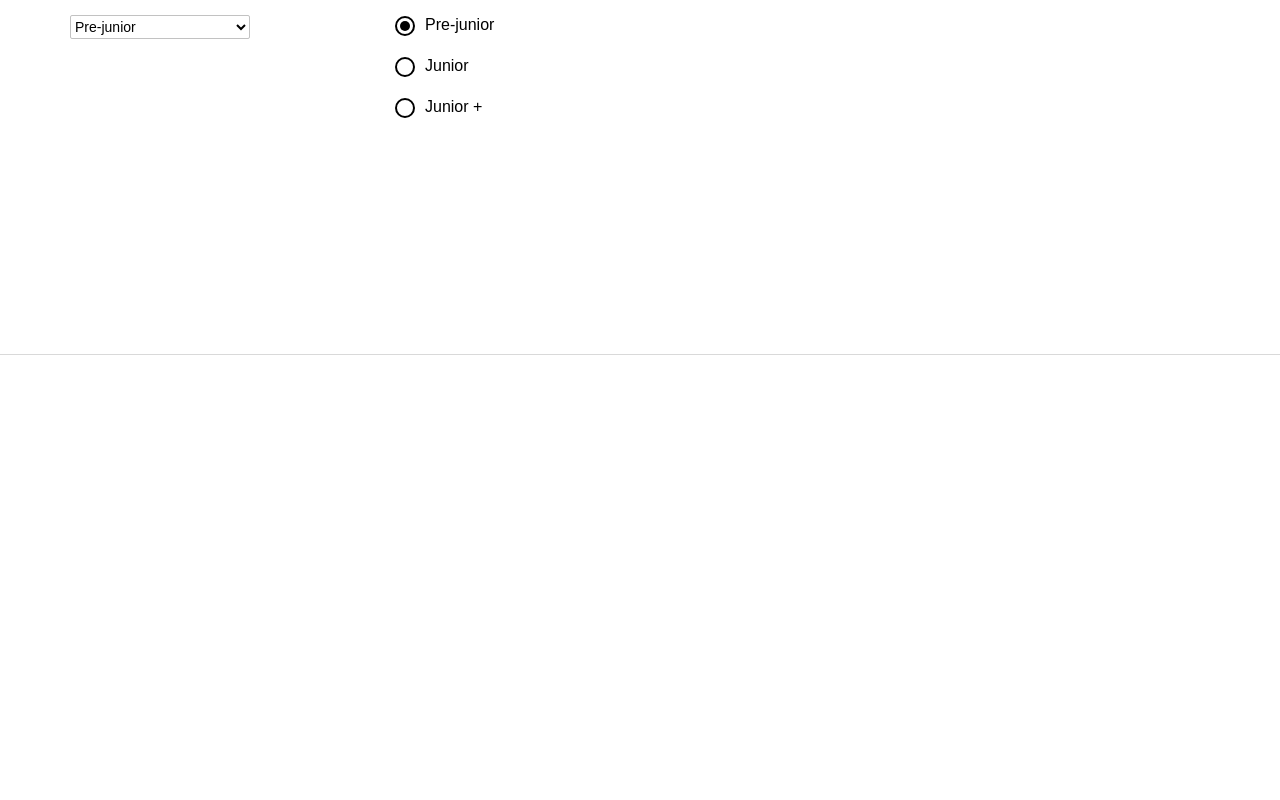
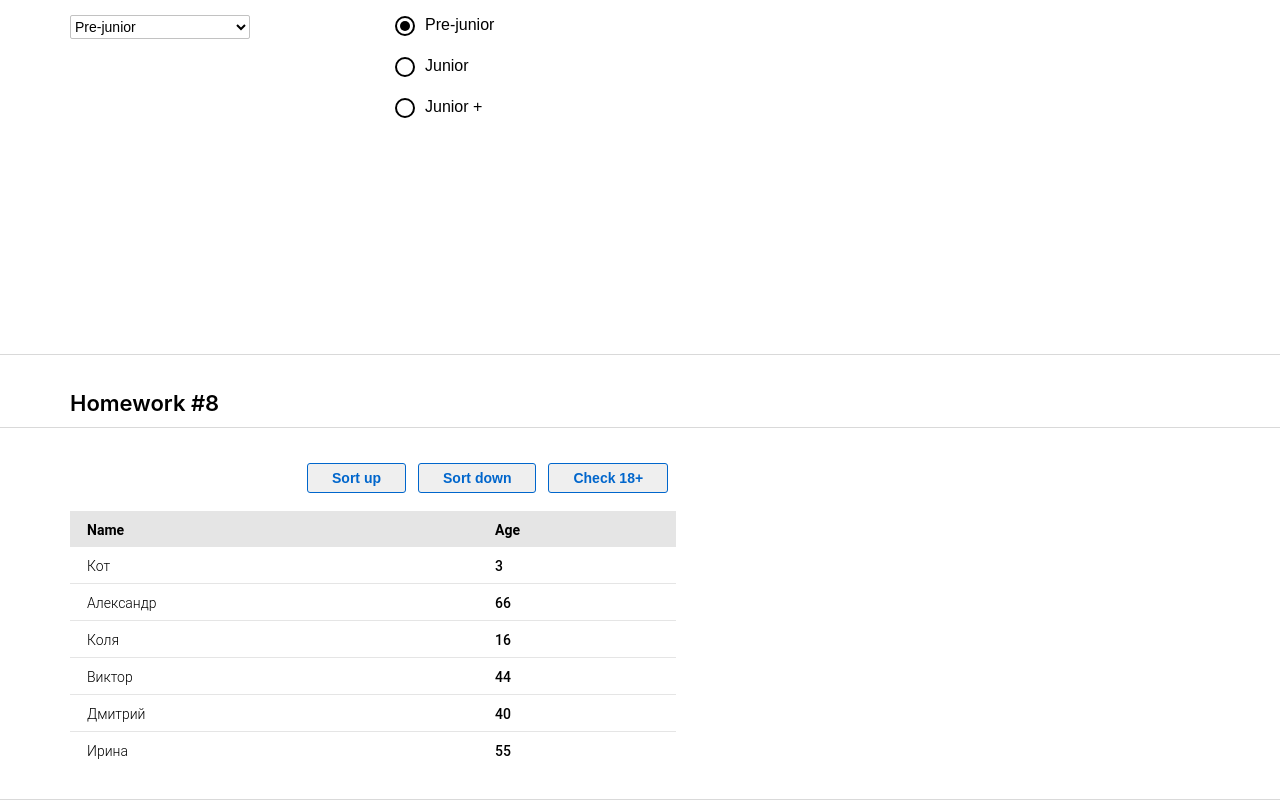
Before and after one commit to Rita05/homework_front_sprint02, a React (Create React App) app: page /#/pre-junior in a window 1280 px wide. Shown: the part 2459-3259 px from the top of the page. Before the commit the page ends 2814 px from the top, so only its background shows below. Built offline with nearby package versions, Linux system fonts and the light colour scheme.

Commit message:
make hw08 homework in sprint03

```diff
--- a/src/s1-main/App.tsx
+++ b/src/s1-main/App.tsx
@@ -12,6 +12,7 @@ import HW4 from '../s2-homeworks/hw04/HW4'
 import HW5 from '../s2-homeworks/hw05/HW5'
 import HW6 from '../s2-homeworks/hw06/HW6'
 import HW7 from '../s2-homeworks/hw07/HW7'
+import HW8 from '../s2-homeworks/hw08/HW8'
 
 function App() {
     return (
@@ -25,6 +26,7 @@ function App() {
             <HW5 />
             <HW6 />
             <HW7 />
+            <HW8 />
         </div>
     )
 }
--- a/src/s2-homeworks/hw08/HW8.module.css
+++ b/src/s2-homeworks/hw08/HW8.module.css
@@ -1,23 +1,65 @@
+.hw8 {
+	margin: 0 auto;
+	margin-top: 35.5px;
+	width: 1280px;
+}
+
 .item {
+	border-bottom: 1px solid #E5E5E5;
 }
 
 .item:last-of-type {
+	border-bottom: none;
 }
 
 .users {
+	max-width: 606px;
+	width: 100%;
+	margin-top: 18px;
+	margin-top: 18px;
+	border-collapse: collapse;
 }
 
 .buttonsContainer {
+	display: flex;
+	column-gap: 12px;
+  margin-top: 35.5px;
+	margin-left: 237px;
 }
 
 .container {
+	padding-left: 70px;
 }
 
 .thead {
+	color: #000000;
+	font-family: 'Roboto', sans-serif;
+	font-size: 14px;
+	font-weight: 600;
+	line-height: 16px;
+	height: 36px;
+	background-color: #E5E5E5;
+}
+
+.thead > tr > td {
+	font-size: 14px;
+	font-weight: 600;
 }
 
 .nameCol {
+	color: #000000;
+	font-family: 'Roboto', sans-serif;
+	font-size: 14px;
+	font-weight: 300;
+	line-height: 16px;
+	padding: 11px 0 9px 17px;
 }
 
 .ageCol {
+	color: #000000;
+	font-family: 'Roboto', sans-serif;
+	font-size: 14px;
+	font-weight: 500;
+	line-height: 16px;
+	padding: 11px 0 9px 17px;
 }
--- a/src/s2-homeworks/hw08/HW8.tsx
+++ b/src/s2-homeworks/hw08/HW8.tsx
@@ -1,5 +1,5 @@
-import React, {useState} from 'react'
-import {homeWorkReducer} from './bll/homeWorkReducer'
+import React, { useState } from 'react'
+import { homeWorkReducer } from './bll/homeWorkReducer'
 import s from './HW8.module.css'
 import s2 from '../../s1-main/App.module.css'
 import SuperButton from '../hw04/common/c2-SuperButton/SuperButton'
@@ -19,42 +19,42 @@ export type UserType = {
 
 const initialPeople: UserType[] = [
 	// студенты могут поменять имя/возраст/количество объектов, _id должны быть целочисленные
-    {_id: 0, name: 'Кот', age: 3},
-    {_id: 1, name: 'Александр', age: 66},
-    {_id: 2, name: 'Коля', age: 16},
-    {_id: 3, name: 'Виктор', age: 44},
-    {_id: 4, name: 'Дмитрий', age: 40},
-    {_id: 5, name: 'Ирина', age: 55},
+	{ _id: 0, name: 'Кот', age: 3 },
+	{ _id: 1, name: 'Александр', age: 66 },
+	{ _id: 2, name: 'Коля', age: 16 },
+	{ _id: 3, name: 'Виктор', age: 44 },
+	{ _id: 4, name: 'Дмитрий', age: 40 },
+	{ _id: 5, name: 'Ирина', age: 55 },
 ]
 
 const HW8 = () => {
 	const [people, setPeople] = useState<UserType[]>(initialPeople)
 	const [currentSort, setCurrentSort] = useState('')
 
-    const finalPeople = people.map((u: UserType) => <User key={u._id} u={u}/>)
+	const finalPeople = people.map((u: UserType) => <User key={u._id} u={u} />)
 
 	const sortUp = () => {
 		setPeople(
-            homeWorkReducer(initialPeople, {type: 'sort', payload: 'up'})
+			homeWorkReducer(initialPeople, { type: 'sort', payload: 'up' })
 		) // в алфавитном порядке a.name > b.name
 		setCurrentSort('up')
 	}
 
 	const sortDown = () => {
 		setPeople(
-            homeWorkReducer(initialPeople, {type: 'sort', payload: 'down'})
+			homeWorkReducer(initialPeople, { type: 'sort', payload: 'down' })
 		) // в обратном порядке a.name < b.name}
 		setCurrentSort('down')
 	}
 	const check18 = () => {
 		setPeople(
-            homeWorkReducer(initialPeople, {type: 'check', payload: 18})
+			homeWorkReducer(initialPeople, { type: 'check', payload: 18 })
 		) // совершеннолетние
 		setCurrentSort('18')
 	}
 
 	return (
-        <div id={'hw3'}>
+		<div id={'hw3'} className={s.hw8}>
 			<div className={s2.hwTitle}>Homework #8</div>
 			<div className={s2.hw}>
 				<div className={s.container}>
--- a/src/s2-homeworks/hw08/User.tsx
+++ b/src/s2-homeworks/hw08/User.tsx
@@ -8,15 +8,17 @@ type UserPropsType = {
 }
 
 const User: React.FC<UserPropsType> = ({ u }) => {
+    const { name, age } = u;
     return (
         <tr id={'hw8-user-' + u._id + '-' + u.age} className={s.item}>
             <td id={'hw8-user-name-' + u._id} className={s.nameCol}>
                 {/*отобразить имя*/}
+                {name}
 
             </td>
-            <td id={'hw8-user-age-' + u._id}>
+            <td id={'hw8-user-age-' + u._id} className={s.ageCol}>
                 {/*отобразить возраст*/}
-
+                {age}
             </td>
         </tr>
     )
--- a/src/s2-homeworks/hw08/bll/homeWorkReducer.ts
+++ b/src/s2-homeworks/hw08/bll/homeWorkReducer.ts
@@ -1,18 +1,19 @@
-import {UserType} from '../HW8'
+import { UserType } from '../HW8'
 
 type ActionType =
 	| { type: 'sort'; payload: 'up' | 'down' }
 	| { type: 'check'; payload: number }
 
-export const homeWorkReducer = (state: any, action: any): any => { // need to fix any
+export const homeWorkReducer = (state: Array<UserType>, action: ActionType): Array<UserType> => {
 	switch (action.type) {
-        case 'sort': { // by name
-
-            return state // need to fix
+		case 'sort': {
+			const compareNames = action.payload === 'up'
+				? (a: UserType, b: UserType) => a.name.localeCompare(b.name)
+				: (a: UserType, b: UserType) => b.name.localeCompare(a.name);
+			return [...state].sort(compareNames);
 		}
 		case 'check': {
-
-            return state // need to fix
+			return state.filter((person) => person.age >= action.payload);
 		}
 		default:
 			return state
```
Also changed, not shown: 2 other files (tests, documents, lock files or other folders). Lines whose indentation alone changed are shown as unchanged.
